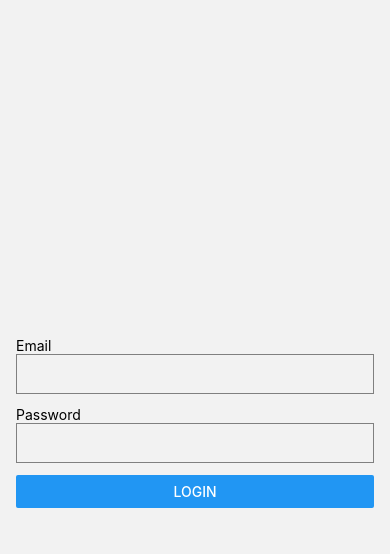
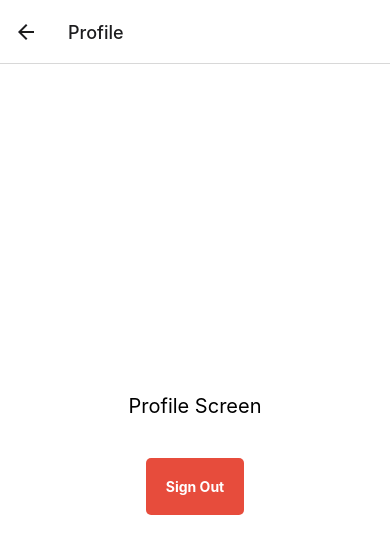
Before and after one commit to Mendesvieirajr/Onalert, a React Native app: screen /Profile in a window 390 px wide. Shown: the top 554 px of the page. Built offline with nearby package versions, Linux system fonts and the light colour scheme.

Commit message:
botão de signout

```diff
--- a/src/navigation/AppNavigator.tsx
+++ b/src/navigation/AppNavigator.tsx
@@ -36,14 +36,11 @@ const AppNavigator = () => {
   return (
     <NavigationContainer>
       <Stack.Navigator>
-        {!isAuthenticated ? (
+        <Stack.Screen name="HomeTabs" component={HomeTabs} options={{ headerShown: false }} />
+        {!isAuthenticated && (
           <Stack.Screen name="Login" component={LoginScreen} options={{ headerShown: false }} />
-        ) : (
-          <>
-            <Stack.Screen name="HomeTabs" component={HomeTabs} options={{ headerShown: false }} />
-            <Stack.Screen name="Profile" component={ProfileScreen} />
-          </>
         )}
+        <Stack.Screen name="Profile" component={ProfileScreen} />
       </Stack.Navigator>
     </NavigationContainer>
   );
--- a/src/screens/HomeScreen.tsx
+++ b/src/screens/HomeScreen.tsx
@@ -65,6 +65,19 @@ const HomeScreen = () => {
           Send Location
         </Text>
       </TouchableOpacity>
+      {!isAuthenticated && (
+        <TouchableOpacity
+          onPress={() => navigation.navigate('Login')}
+          style={[
+            styles.button,
+            { backgroundColor: isDarkMode ? Colors.dark.buttonBackground : Colors.light.buttonBackground },
+          ]}
+        >
+          <Text style={[styles.buttonText, { color: isDarkMode ? Colors.dark.buttonText : Colors.light.buttonText }]}>
+            Login
+          </Text>
+        </TouchableOpacity>
+      )}
     </View>
   );
 };
--- a/src/screens/ProfileScreen.tsx
+++ b/src/screens/ProfileScreen.tsx
@@ -1,16 +1,27 @@
 import React from 'react';
-import { View, Text, StyleSheet, useColorScheme } from 'react-native';
+import { View, Text, TouchableOpacity, StyleSheet, useColorScheme } from 'react-native';
 import Colors from '../constants/Colors';
+import { useAuth } from '../context/AuthContext';
 
 const ProfileScreen = () => {
   const colorScheme = useColorScheme();
   const isDarkMode = colorScheme === 'dark';
+  const { logout } = useAuth();
 
   return (
     <View style={[styles.container, { backgroundColor: isDarkMode ? Colors.dark.background : Colors.light.background }]}>
-      <Text style={[styles.text, { color: isDarkMode ? Colors.dark.text : Colors.light.text }]}>
-        Profile Screen
-      </Text>
+      <Text style={[styles.text, { color: isDarkMode ? Colors.dark.text : Colors.light.text }]}>Profile Screen</Text>
+      <TouchableOpacity
+        onPress={logout}
+        style={[
+          styles.button,
+          { backgroundColor: isDarkMode ? Colors.dark.buttonBackground : Colors.light.buttonBackground },
+        ]}
+      >
+        <Text style={[styles.buttonText, { color: isDarkMode ? Colors.dark.buttonText : Colors.light.buttonText }]}>
+          Sign Out
+        </Text>
+      </TouchableOpacity>
     </View>
   );
 };
@@ -23,6 +34,16 @@ const styles = StyleSheet.create({
   },
   text: {
     fontSize: 20,
+    marginBottom: 20,
+  },
+  button: {
+    padding: 20,
+    borderRadius: 5,
+    alignItems: 'center',
+    marginTop: 20,
+  },
+  buttonText: {
+    fontWeight: 'bold',
   },
 });
 
```
